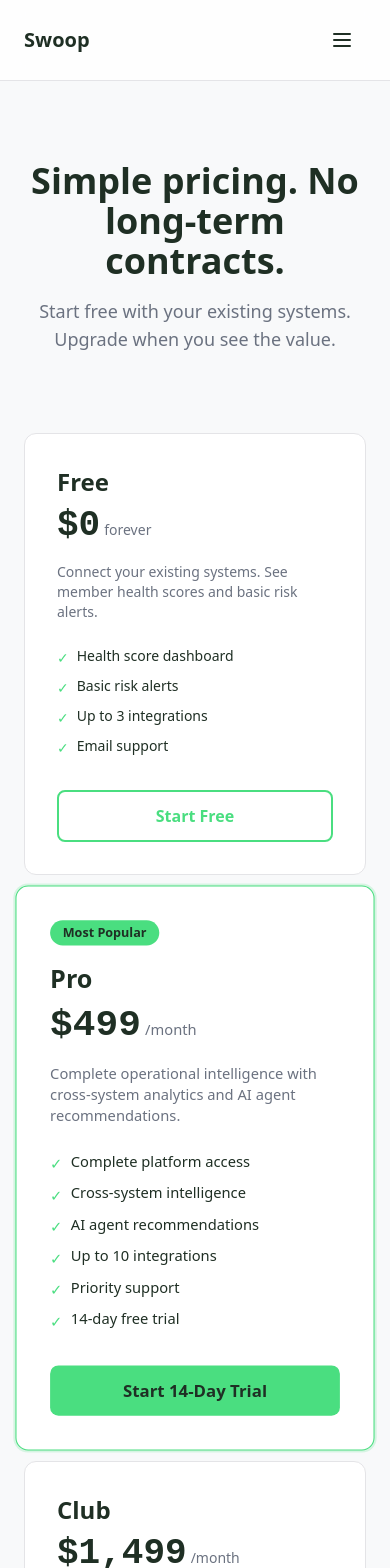
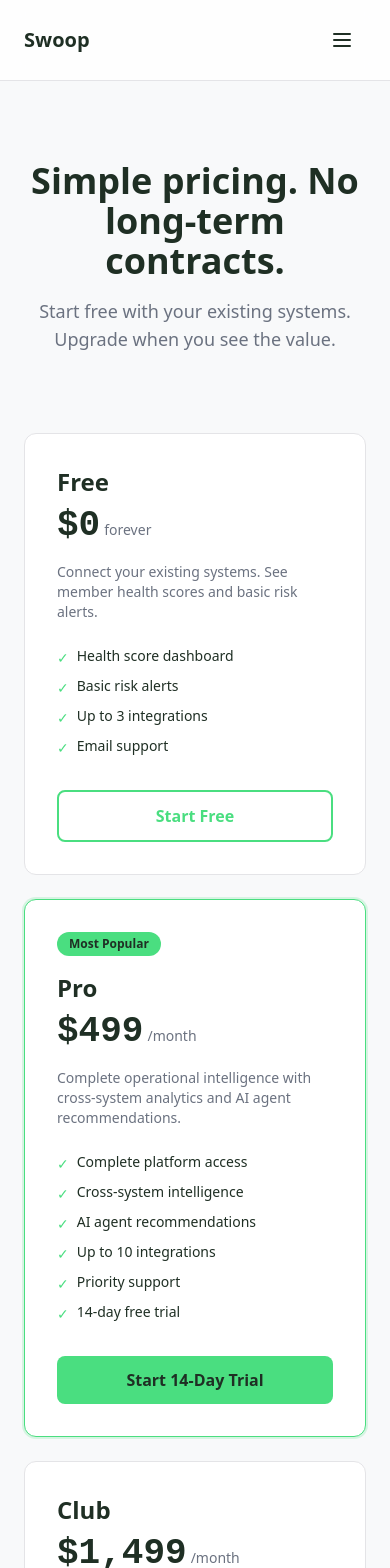
Before and after one commit to ty-hayes-82/swoop-member-intelligence-website, a Next.js app: page /pricing in a window 390 px wide. Shown: the top 1568 px of the page. Built offline with nearby package versions, Linux system fonts and the light colour scheme.

Commit message:
P1-RESPONSIVE: Fix pricing card scale on mobile to prevent layout shift

```diff
--- a/app/pricing/page.jsx
+++ b/app/pricing/page.jsx
@@ -61,7 +61,7 @@ export default function PricingPage() {
       <section className="pb-20 px-6">
         <div className="max-w-container mx-auto grid md:grid-cols-3 gap-6">
           {tiers.map((t) => (
-            <div key={t.name} className={`bg-swoop-card border rounded-xl p-8 flex flex-col ${t.popular ? 'border-swoop-green ring-2 ring-swoop-green/20 scale-105' : 'border-swoop-border'}`}>
+            <div key={t.name} className={`bg-swoop-card border rounded-xl p-8 flex flex-col ${t.popular ? 'border-swoop-green ring-2 ring-swoop-green/20 md:scale-105' : 'border-swoop-border'}`}>
               {t.popular && (
                 <span className="inline-block self-start text-xs font-bold text-swoop-dark bg-swoop-green px-3 py-1 rounded-full mb-4">Most Popular</span>
               )}
```
